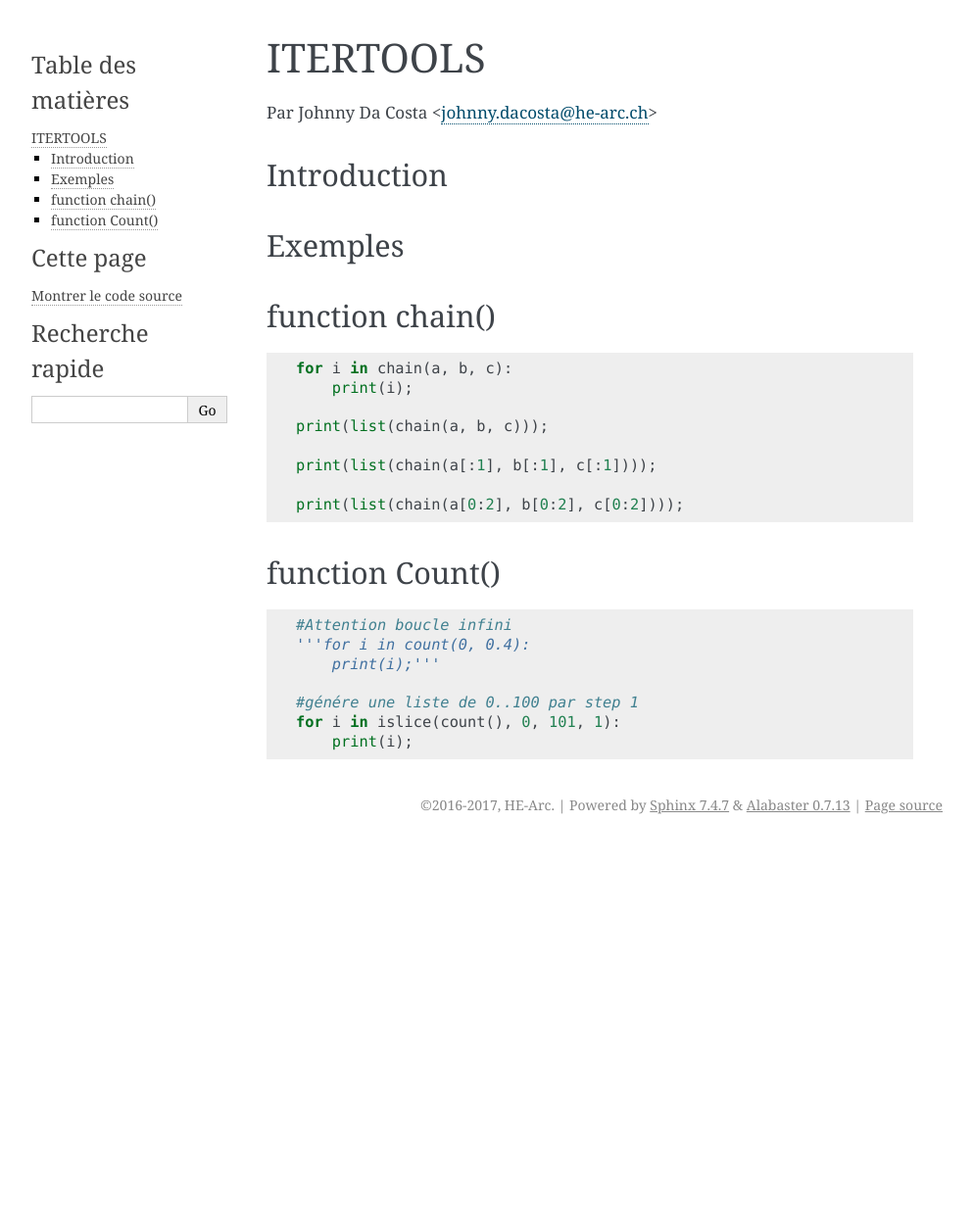
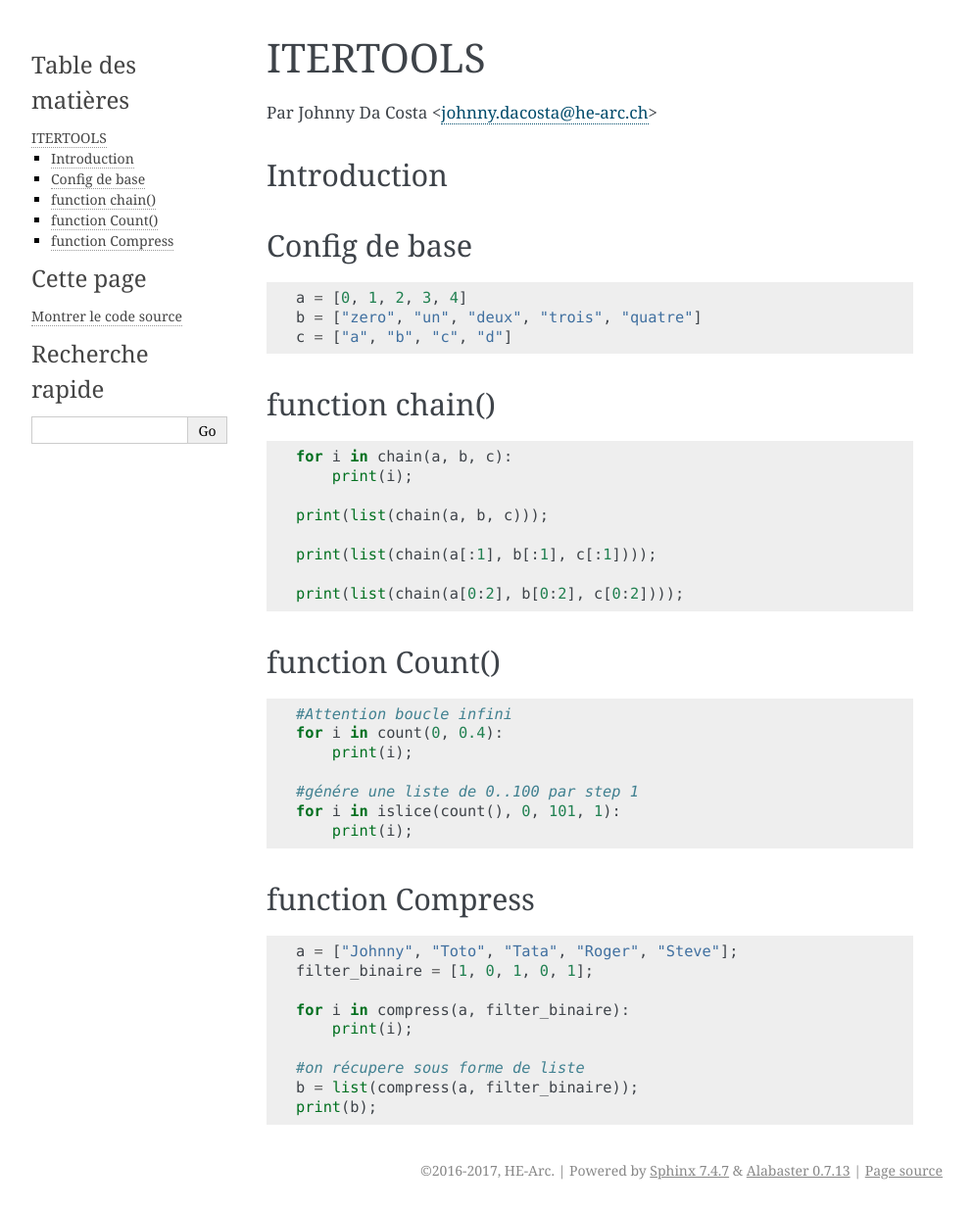
Before and after one commit to HE-Arc/livre-python, a Sphinx documentation site: the page built from source/itertools/index.rst, in a window 1280 px wide. Shown: the whole page at 98% size, without its empty margins (148-1141 px from the left). Built offline with Sphinx 7.4.7, drawn with Linux system fonts in a browser that asks for light colours; before the commit the page ends 900 px from its top, so only the background shows below that.

Commit message:
ajout de la config + fonction compress

```diff
--- a/source/itertools/index.rst
+++ b/source/itertools/index.rst
@@ -9,8 +9,11 @@ Introduction
 ------------
 
 
-Exemples
+Config de base
 --------
+.. literalinclude:: use_itertools.py
+   :start-after: #CONFIG_BEGIN
+   :end-before: #CONFIG_END
 
 function chain()
 ----------------
@@ -27,3 +30,10 @@ function Count()
 .. literalinclude:: use_itertools.py
    :start-after: #COUNT_BEGIN
    :end-before: #COUNT_END
+
+function Compress
+----------------
+
+.. literalinclude:: use_itertools.py
+   :start-after: #COMPRESS_BEGIN
+   :end-before: #COMPRESS_END
--- a/source/itertools/use_itertools.py
+++ b/source/itertools/use_itertools.py
@@ -5,9 +5,12 @@
 #import de la librairie
 from itertools import *
 
+
+#CONFIG_BEGIN
 a = [0, 1, 2, 3, 4]
 b = ["zero", "un", "deux", "trois", "quatre"]
 c = ["a", "b", "c", "d"]
+#CONFIG_END
 
 #CHAIN_BEGIN
 for i in chain(a, b, c):
@@ -23,10 +26,23 @@ print(list(chain(a[0:2], b[0:2], c[0:2])));
 
 #COUNT_BEGIN
 #Attention boucle infini
-'''for i in count(0, 0.4):
-    print(i);'''
+for i in count(0, 0.4):
+    print(i);
 
 #génére une liste de 0..100 par step 1
 for i in islice(count(), 0, 101, 1):
     print(i);
 #COUNT_END
+
+
+#COMPRESS_BEGIN
+a = ["Johnny", "Toto", "Tata", "Roger", "Steve"];
+filter_binaire = [1, 0, 1, 0, 1];
+
+for i in compress(a, filter_binaire):
+    print(i);
+
+#on récupere sous forme de liste
+b = list(compress(a, filter_binaire));
+print(b);
+#COMPRESS_END
```
